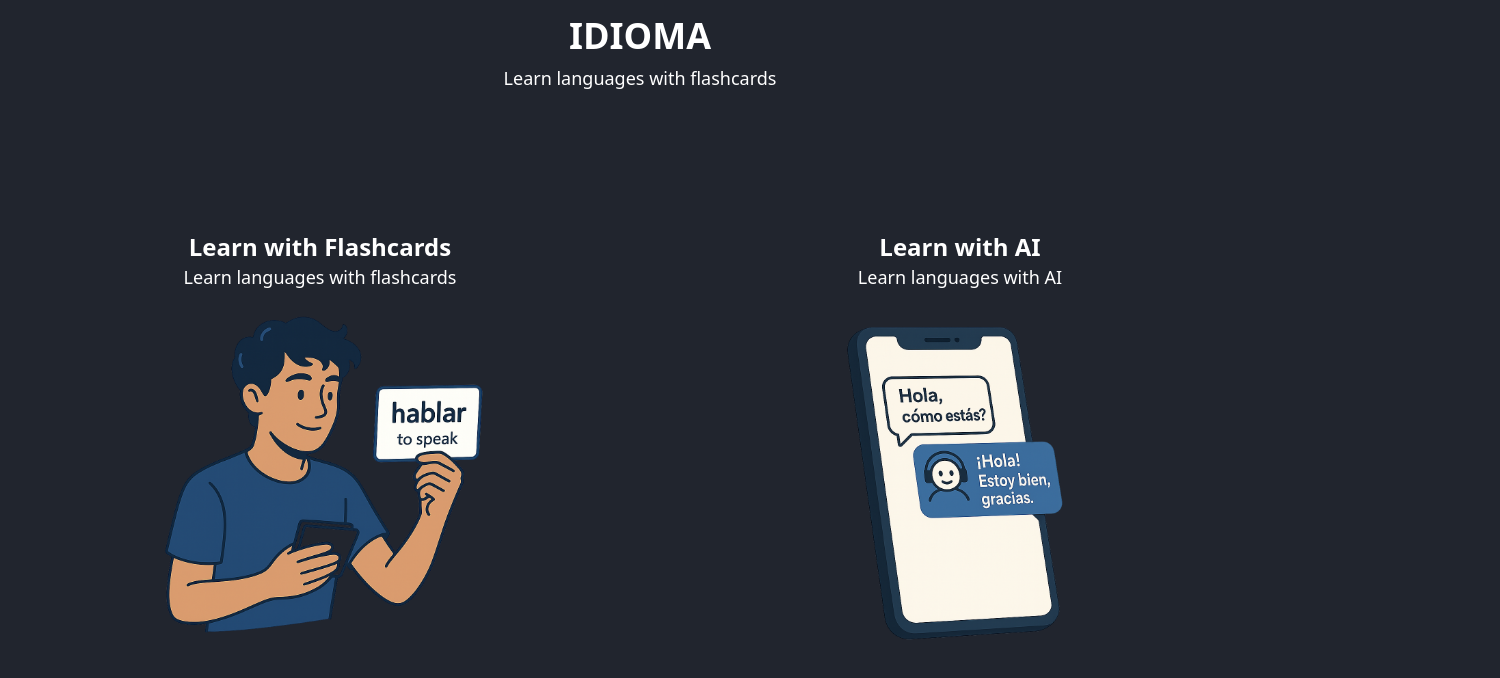
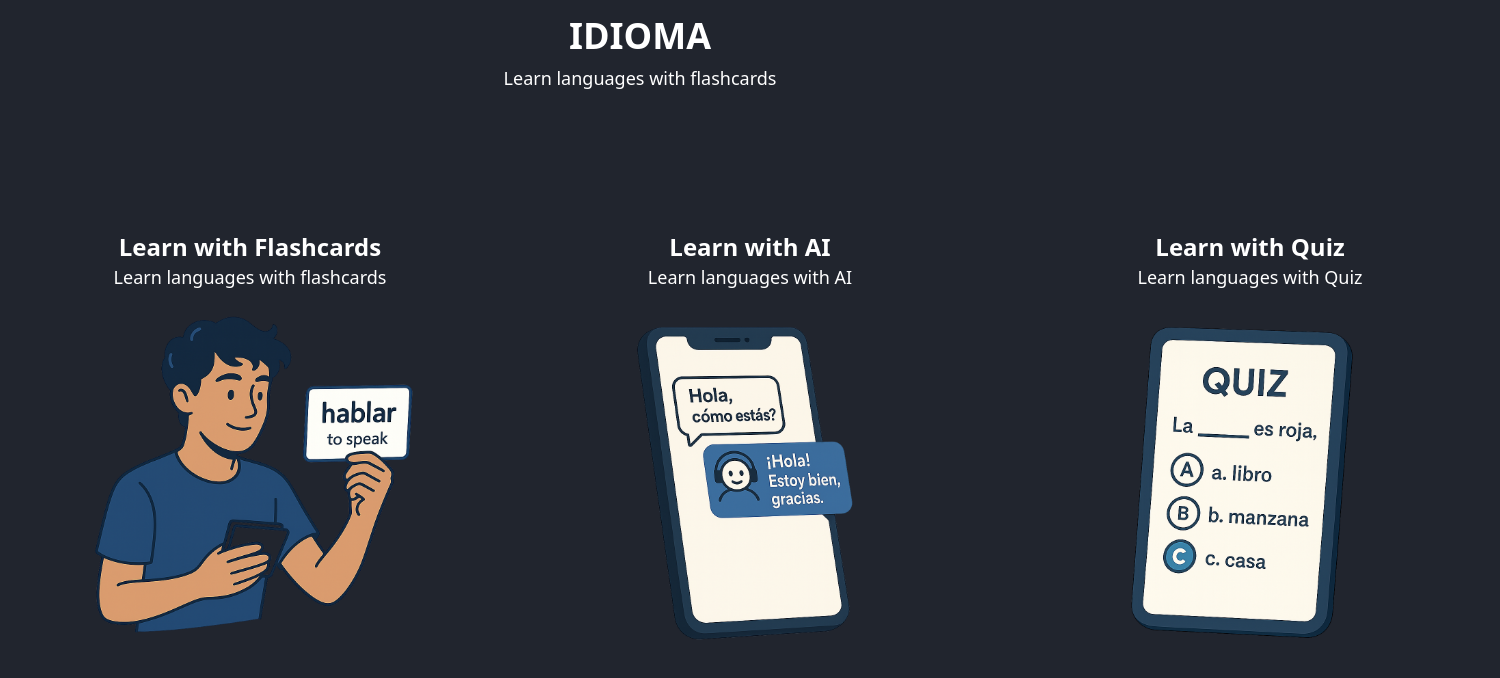
Before and after one commit to AndyBeable/idioma, a React (Vite) app: page / in a window 1280 px wide. Shown: the top 678 px of the page, 1500 px wide, since content can reach past the window. Built offline with nearby package versions, Linux system fonts and the light colour scheme; no server answers.

Commit message:
adds new quiz routing

```diff
--- a/src/components/AnimatedRoutes.jsx
+++ b/src/components/AnimatedRoutes.jsx
@@ -2,6 +2,7 @@ import { Routes, Route, useLocation } from 'react-router-dom'
 import Home from '../pages/Home'
 import Flashcards from '../pages/Flashcards'
 import MiAmigo from '../pages/MiAmigo'
+import Quiz from '../pages/Quiz'
 import {AnimatePresence} from 'framer-motion'
 
 
@@ -13,6 +14,7 @@ function AnimatedRoutes() {
           <Route path="/" element={<Home />} />
           <Route path="/flashcards" element={<Flashcards />} />
           <Route path="/mi-amigo" element={<MiAmigo />} />
+          <Route path="/quiz" element={<Quiz />} />
         </Routes>
     </AnimatePresence>
   )
--- a/src/pages/Flashcards.jsx
+++ b/src/pages/Flashcards.jsx
@@ -65,7 +65,7 @@ function Flashcards() {
   const [cardQueue, setCardQueue] = useState(loadFlashcards)
   const [isAnswerVisible, setIsAnswerVisible] = useState(false)
   const [isOpen, setIsOpen] = useState(false)
-  const [studyMode, setStudyMode] = useState('type')
+  const [studyMode, setStudyMode] = useState('reveal')
   const [currentCardNumber, setCurrentCardNumber] = useState(1)
 
   const currentIndex = currentCardNumber
--- a/src/pages/Home.jsx
+++ b/src/pages/Home.jsx
@@ -1,6 +1,7 @@
 import Tile from '../components/Tile'
 import { motion } from 'framer-motion'
 import ai from '../assets/ai.png'
+import quiz from '../assets/quiz.png'
 import flashcards from '../assets/flashcards.png'
 
 function Home() {
@@ -21,6 +22,11 @@ function Home() {
         <p className="text-lg mb-4">Learn languages with AI</p>
         <img src={ai} alt="Learn with Flashcards" className='w-[350px]'/>
       </Tile>
+      <Tile to="/quiz">
+        <h1 className="text-2xl font-bold">Learn with Quiz</h1>
+        <p className="text-lg mb-4">Learn languages with Quiz</p>
+        <img src={quiz} alt="Learn with Flashcards" className='w-[350px]'/>
+      </Tile>
       </div>
     </motion.div>
   )
--- a/src/pages/MiAmigo.jsx
+++ b/src/pages/MiAmigo.jsx
@@ -52,7 +52,7 @@ function MiAmigo() {
   };
 
   useEffect(() => {
-    if (bottomRef.current) {
+    if (bottomRef.current && messages.length > 1) {
       bottomRef.current.scrollIntoView({ behavior: "smooth" });
     }
   }, [messages.length, isLoading]);
--- /dev/null
+++ b/src/pages/Quiz.jsx
@@ -0,0 +1,9 @@
+function Quiz() {
+  return (
+    <div>
+      <h1 className="text-2xl font-bold">Quiz</h1>
+    </div>
+  )
+}
+
+export default Quiz
```
Also changed, not shown: src/assets/quiz.png (added).
